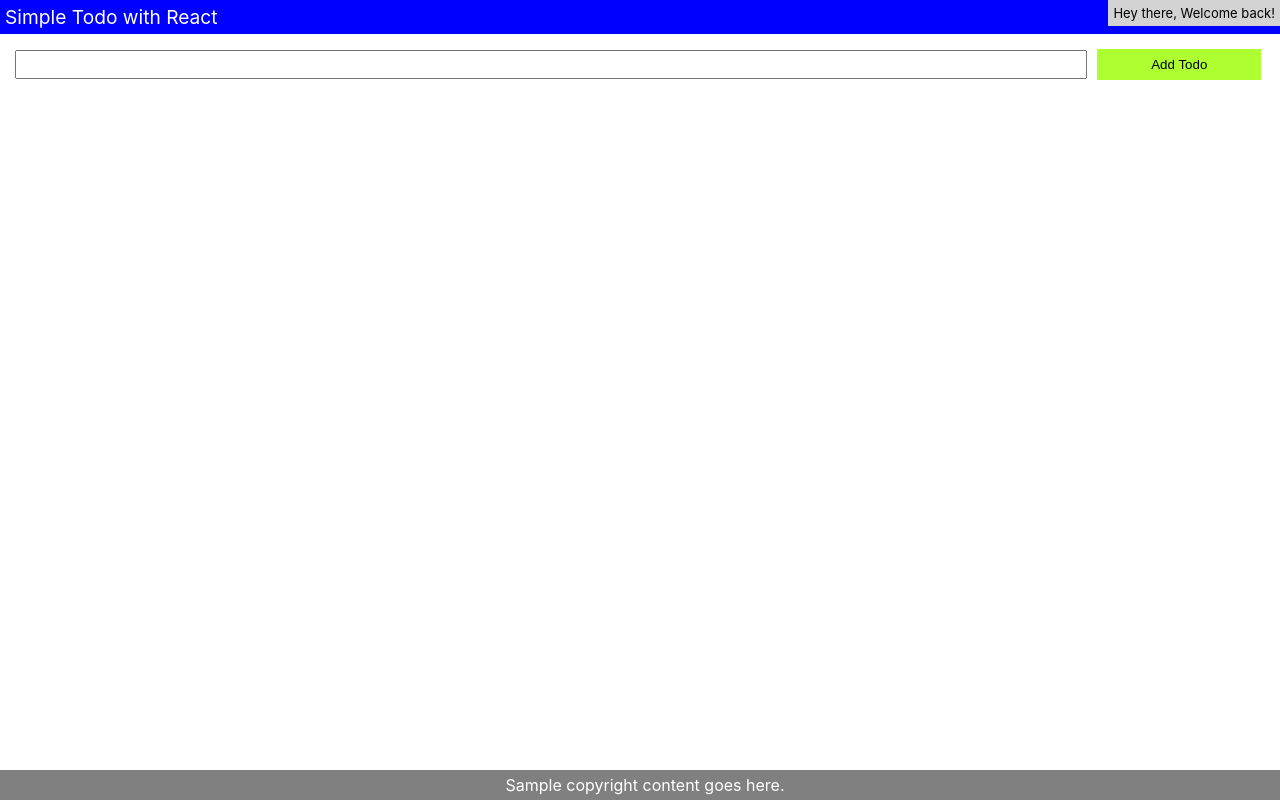
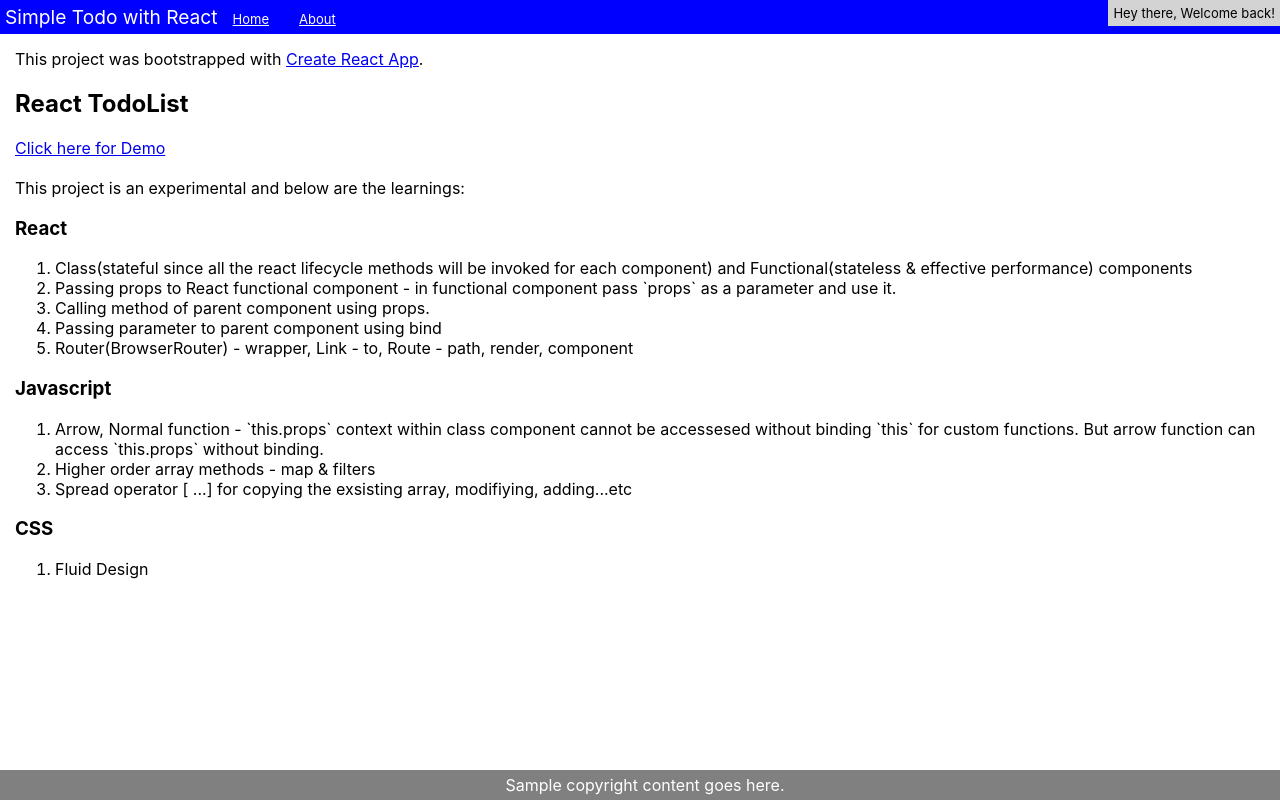
Before and after one commit to shangan23/react-todos, a React (Create React App) app: page /about in a window 1280 px wide. Built offline with nearby package versions, Linux system fonts and the light colour scheme; no server answers.

Commit message:
doc(base): Updated documentation

```diff
--- a/package.json
+++ b/package.json
@@ -9,6 +9,7 @@
     "@testing-library/user-event": "^7.1.2",
     "react": "^16.13.1",
     "react-dom": "^16.13.1",
+    "react-router-dom": "^5.2.0",
     "react-scripts": "3.4.3",
     "uuid": "^8.3.0"
   },
@@ -16,8 +17,8 @@
     "start": "react-scripts start",
     "build": "react-scripts build",
     "test": "react-scripts test",
-    "predeploy":"npm run build",
-    "deploy":"gh-pages -d build",
+    "predeploy": "npm run build",
+    "deploy": "gh-pages -d build",
     "eject": "react-scripts eject"
   },
   "eslintConfig": {
--- a/src/App.css
+++ b/src/App.css
@@ -21,8 +21,10 @@
   font-size:small
 }
 
-.header .action a{
-  padding:5px
+.link .a{
+  font-size: small;
+  color: white;
+  padding: 15px;
 }
 
 .clear{
@@ -86,3 +88,10 @@
   height: calc(81vh - 20px);
   overflow:auto;
 }
+
+.about{
+    text-align:left;
+    height: calc(81vh - 20px);
+    overflow:auto;
+    padding:15px;
+}
--- a/src/App.js
+++ b/src/App.js
@@ -1,7 +1,10 @@
 import React from 'react';
+import { BrowserRouter as Router, Route } from 'react-router-dom';
 import './App.css';
 import Todos from './components/Todos';
+import AddTodo from './components/AddTodo';
 import Headers from './components/layout/Header';
+import About from './components/pages/About';
 import Footer from './components/layout/Footer';
 import { v4 as uuidv4 } from 'uuid';
 
@@ -64,7 +67,6 @@ class App extends React.Component {
   }
 
   addTodo = (title) => {
-    this.setState({ todos: [...this.state.todos, { id: uuidv4(), title, completed: false }] });
     fetch('https://jsonplaceholder.typicode.com/todos', {
       method: 'POST',
       body: JSON.stringify({ id: uuidv4(), title, completed: false }),
@@ -73,7 +75,7 @@ class App extends React.Component {
       },
     })
       .then((response) => response.json())
-      .then((json) => console.log(json))
+      .then((json) => this.setState({ todos: [...this.state.todos, json] }))
   }
 
   updateTodo = (title, id) => {
@@ -106,7 +108,11 @@ class App extends React.Component {
   render() {
     return (
       <div className="App">
-        <Headers addTodo={this.addTodo} />
+        <Router>
+          <Headers />
+          <Route exact path="/" render={(props) => (
+            <React.Fragment>
+              <AddTodo addTodo={this.addTodo} />
               <div className="container">
                 <Todos
                   cancelEdit={this.cancelEdit}
@@ -117,7 +123,11 @@ class App extends React.Component {
                   todos={this.state.todos}
                   toggelComplete={this.toggelComplete} />
               </div>
+            </React.Fragment>
+          )} />
+          <Route path="/about" component={About}/>
           <Footer />
+        </Router>
       </div>
     );
   }
--- a/src/components/layout/Header.js
+++ b/src/components/layout/Header.js
@@ -1,20 +1,23 @@
 import React from 'react';
-import AddTodo from '../AddTodo';
-import GoogleSSO from '../GoogleSSO';
+import { Link } from 'react-router-dom';
 
-function Header(props) {
+function Header() {
     return (
         <React.Fragment>
             <div className="header">
-                <span className="title">Simple Todo with React</span>
+                <span className="title">
+                    Simple Todo with React
+                    <span className="link">
+                        <Link className="a" to="/">Home</Link>
+                        <Link className="a" to="/about">About</Link>
+                    </span>
+                </span>
                 <span className="action">
                     Hey there, Welcome back!
-                    {/*<a href="#">Logout</a>*/}
                 </span>
                 <div className="clear"></div>
             </div>
             {/*<GoogleSSO />*/}
-            <AddTodo addTodo={props.addTodo} />
         </React.Fragment>
     );
 }
--- /dev/null
+++ b/src/components/pages/About.js
@@ -0,0 +1,34 @@
+import React from 'react'
+
+function About() {
+    return (
+        <div className="about">
+            This project was bootstrapped with <a target="_blank" href="https://github.com/facebook/create-react-app">Create React App</a>.
+                <h2> React TodoList </h2>
+            <a target="_blank" href="https://shangan23.github.io/react-todos/">Click here for Demo</a>
+            <br /><br />
+            This project is an experimental and below are the learnings:
+
+                <h3> React </h3>
+            <ol>
+                <li>Class(stateful since all the react lifecycle methods will be invoked for each component) and Functional(stateless & effective performance) components</li>
+                <li>Passing props to React functional component - in functional component pass `props` as a parameter and use it.</li>
+                <li>Calling method of parent component using props. </li>
+                <li>Passing parameter to parent component using bind</li>
+                <li>Router(BrowserRouter) - wrapper, Link - to, Route - path, render, component</li>
+            </ol>
+            <h3> Javascript </h3>
+            <ol>
+                <li>Arrow, Normal function - `this.props` context within class component cannot be accessesed without binding `this` for custom functions. But arrow function can access `this.props` without binding.</li>
+                <li> Higher order array methods - map & filters</li>
+                <li> Spread operator [ ...] for copying the exsisting array, modifiying, adding...etc</li>
+            </ol>
+            <h3> CSS </h3>
+            <ol>
+                <li>Fluid Design</li>
+            </ol>
+        </div>
+    )
+}
+
+export default About;
```
Also changed, not shown: 1 other file (tests, documents, lock files or other folders). Lines whose indentation alone changed are shown as unchanged.
